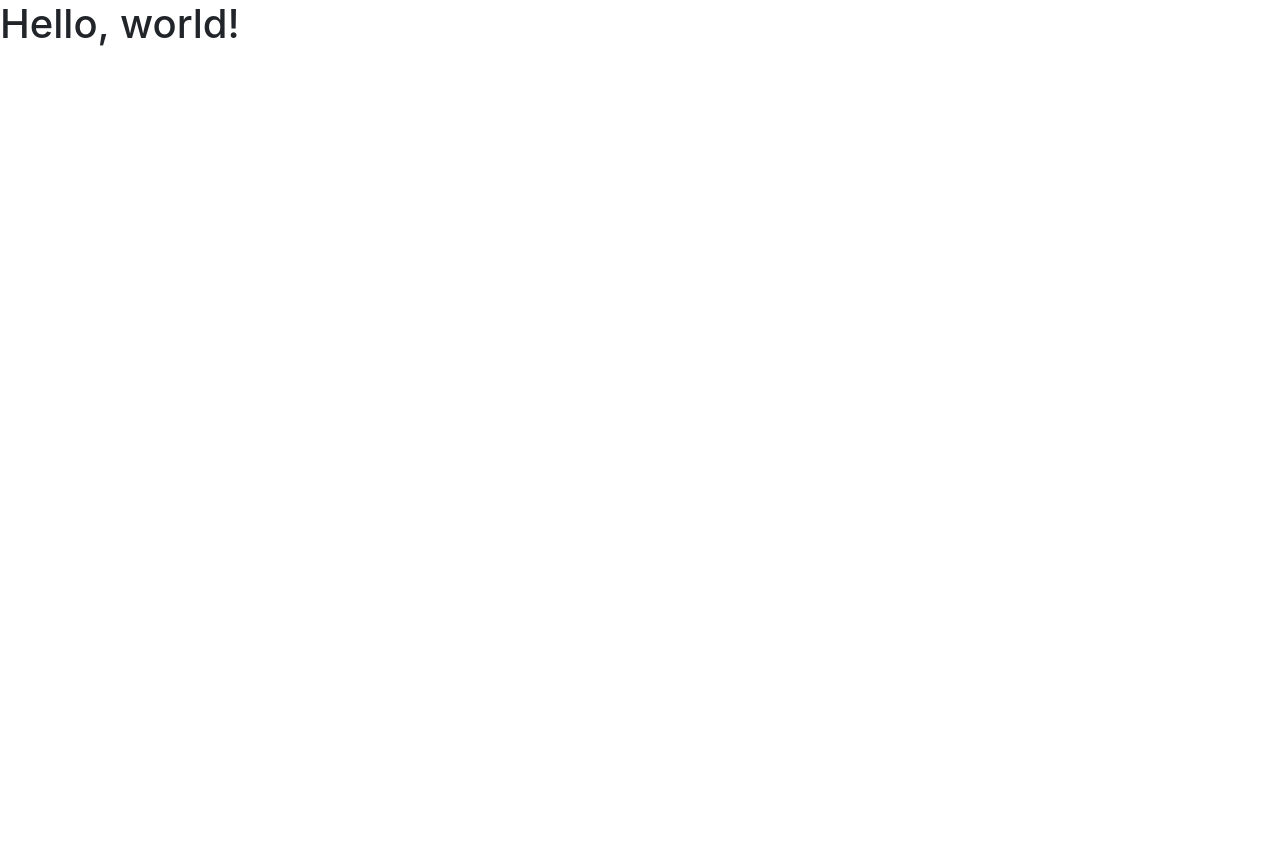
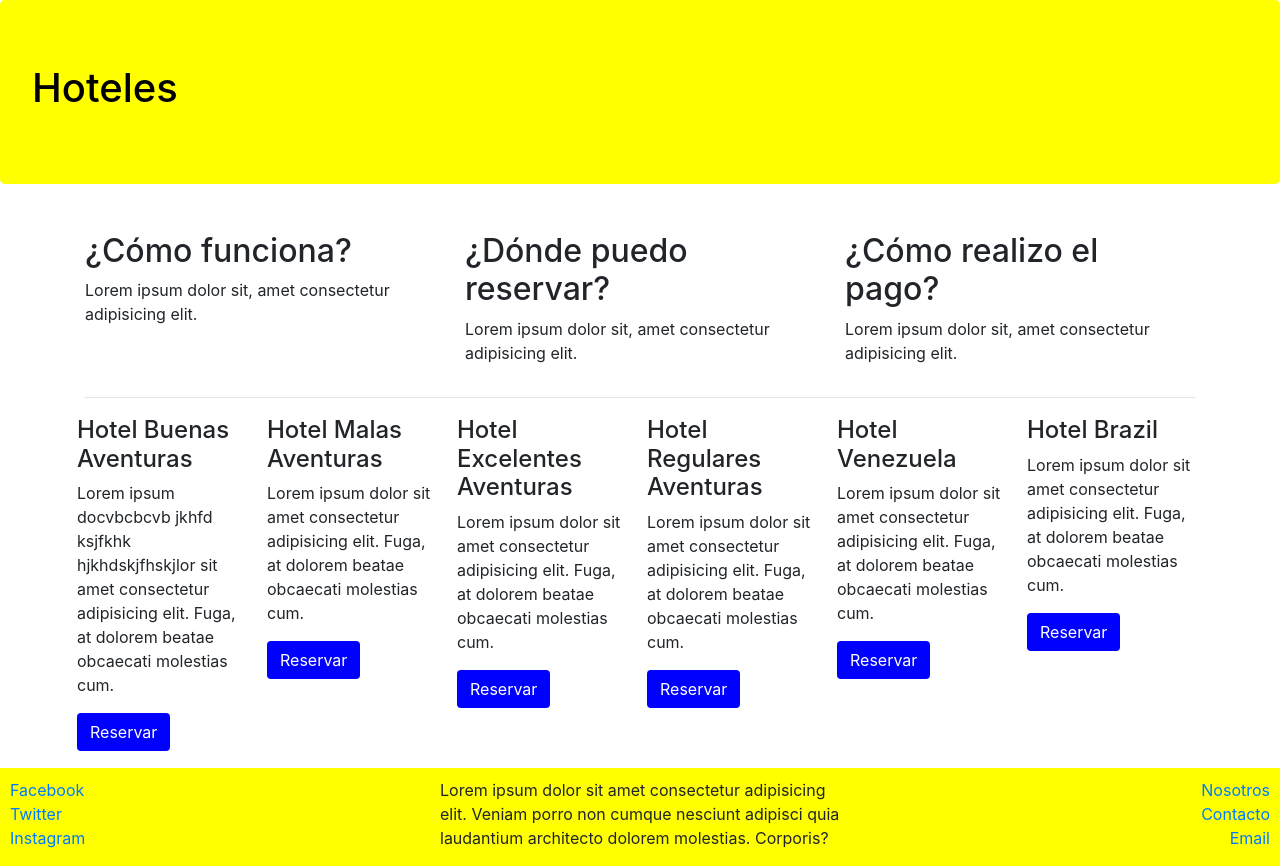
Before and after one commit to clasesucatmarlon/Node.js, a website: page index.html in a window 1280 px wide. Before the commit the page ends 800 px from the top, so only its background shows below. Drawn offline with nearby package versions, Linux system fonts and the light colour scheme.

Commit message:
Add index.html and styles in css

```diff
--- /dev/null
+++ b/css/main.css
@@ -0,0 +1,21 @@
+.jumbotron {
+  background-color: yellow;
+  color: black;
+}
+
+.btn {
+  background-color: blue;
+  color: white;
+}
+
+.card-hotel {
+  flex: 1 150px;
+  padding: 2px 7px 2px 7px;
+}
+
+footer {
+  padding: 10px 10px 0 10px;
+  background-color: yellow;
+  margin-bottom: 0px;
+  margin-top: 15px;
+}
--- a/index.html
+++ b/index.html
@@ -15,10 +15,106 @@
       crossorigin="anonymous"
     />
 
-    <title>Hello, world!</title>
+    <!-- Personal CSS -->
+    <link rel="stylesheet" href="css/main.css">
+
+    <title>Guía de hoteles</title>
   </head>
   <body>
-    <h1>Hello, world!</h1>
+    <div class="jumbotron">
+      <h1>Hoteles</h1>
+    </div>
+
+    <div class="container">
+        <div class="row">
+
+            <div class="col-sm-4">
+                <p>
+                    <h2>¿Cómo funciona?</h2>
+                    <p>Lorem ipsum dolor sit, amet consectetur adipisicing elit.</p>
+                </p>
+            </div>
+
+            <div class="col-sm-4">
+                <p>
+                    <h2>¿Dónde puedo reservar?</h2>
+                    <p>Lorem ipsum dolor sit, amet consectetur adipisicing elit.</p>
+                </p>
+            </div>
+
+            <div class="col-sm-4">
+                <p>
+                    <h2>¿Cómo realizo el pago?</h2>
+                    <p>Lorem ipsum dolor sit, amet consectetur adipisicing elit.</p>
+                </p>
+            </div>
+        </div>
+
+        <hr>
+
+        <div class="row d-flex flex-grap">
+
+            <div class="card-hotel">
+                <h4>Hotel Buenas Aventuras</h4>
+                <p>Lorem ipsum docvbcbcvb  jkhfd ksjfkhk hjkhdskjfhskjlor sit amet consectetur adipisicing elit. Fuga, at dolorem beatae obcaecati molestias cum.</p>
+                <button class="btn">Reservar</button>
+            </div>
+
+            <div class="card-hotel">
+                <h4>Hotel Malas Aventuras</h4>
+                <p>Lorem ipsum dolor sit amet consectetur adipisicing elit. Fuga, at dolorem beatae obcaecati molestias cum.</p>
+                <button class="btn">Reservar</button>
+            </div>
+
+            <div class="card-hotel">
+                <h4>Hotel Excelentes Aventuras</h4>
+                <p>Lorem ipsum dolor sit amet consectetur adipisicing elit. Fuga, at dolorem beatae obcaecati molestias cum.</p>
+                <button class="btn">Reservar</button>
+            </div>
+
+            <div class="card-hotel">
+                <h4>Hotel Regulares Aventuras</h4>
+                <p>Lorem ipsum dolor sit amet consectetur adipisicing elit. Fuga, at dolorem beatae obcaecati molestias cum.</p>
+                <button class="btn">Reservar</button>
+            </div>
+
+            <div class="card-hotel">
+                <h4>Hotel Venezuela</h4>
+                <p>Lorem ipsum dolor sit amet consectetur adipisicing elit. Fuga, at dolorem beatae obcaecati molestias cum.</p>
+                <button class="btn">Reservar</button>
+            </div>
+
+            <div class="card-hotel">
+                <h4>Hotel Brazil</h4>
+                <p>Lorem ipsum dolor sit amet consectetur adipisicing elit. Fuga, at dolorem beatae obcaecati molestias cum.</p>
+                <button class="btn">Reservar</button>
+            </div>
+
+        </div>
+
+    </div>
+
+    <footer>
+        <div class="row">
+            <div class="col-sm-4 d-flex flex-column">
+                <a href="#">Facebook</a>
+                <a href="#">Twitter</a>
+                <a href="#">Instagram</a>
+            </div>
+
+            <div class="col-sm-4">
+                <address>
+                    Lorem ipsum dolor sit amet consectetur adipisicing elit. Veniam porro non cumque nesciunt adipisci quia laudantium architecto dolorem molestias. Corporis?
+                </address>
+            </div>
+
+            <div class="col-sm-4 d-flex flex-column align-items-end">
+                <a href="#">Nosotros</a>
+                <a href="#">Contacto</a>
+                <a href="#">Email</a>
+            </div>
+        </div>
+    </footer>
 
     <!-- Optional JavaScript -->
     <!-- jQuery first, then Popper.js, then Bootstrap JS -->
```
